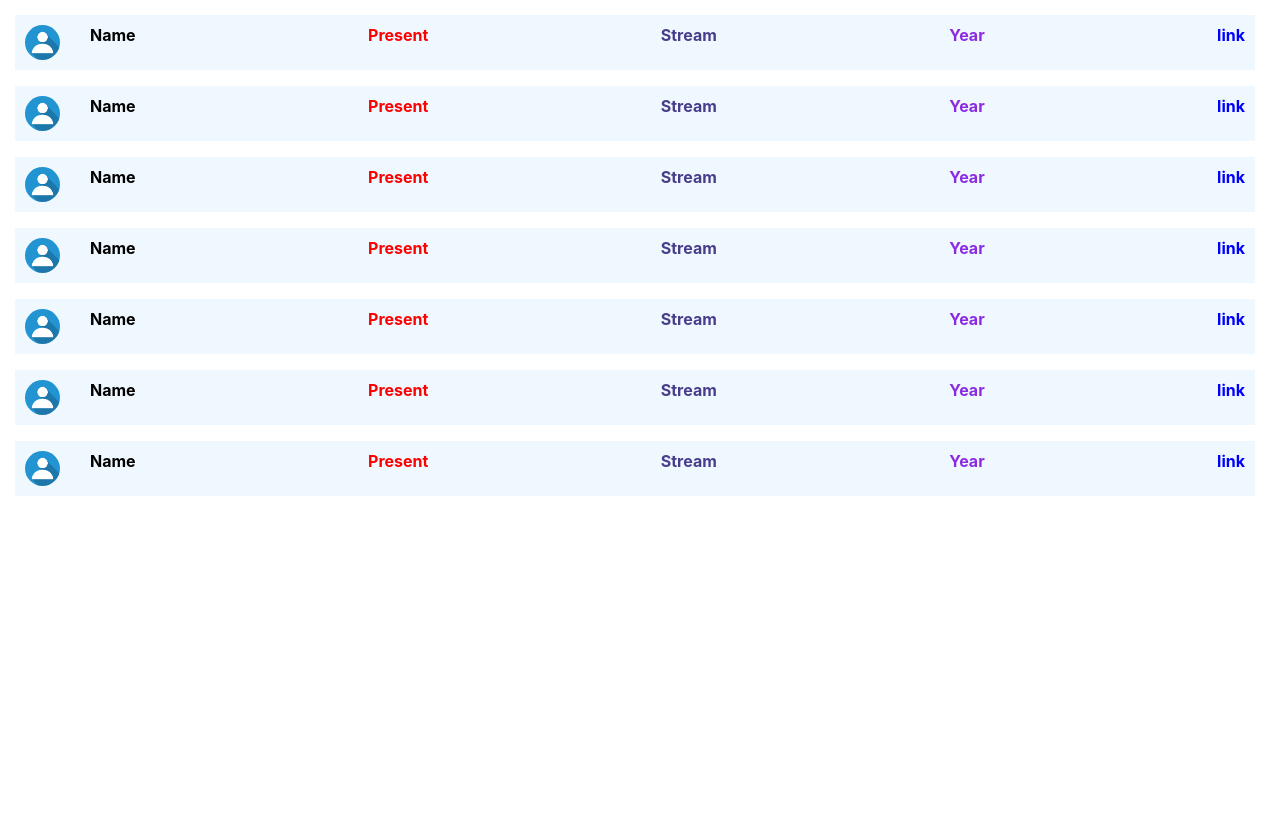
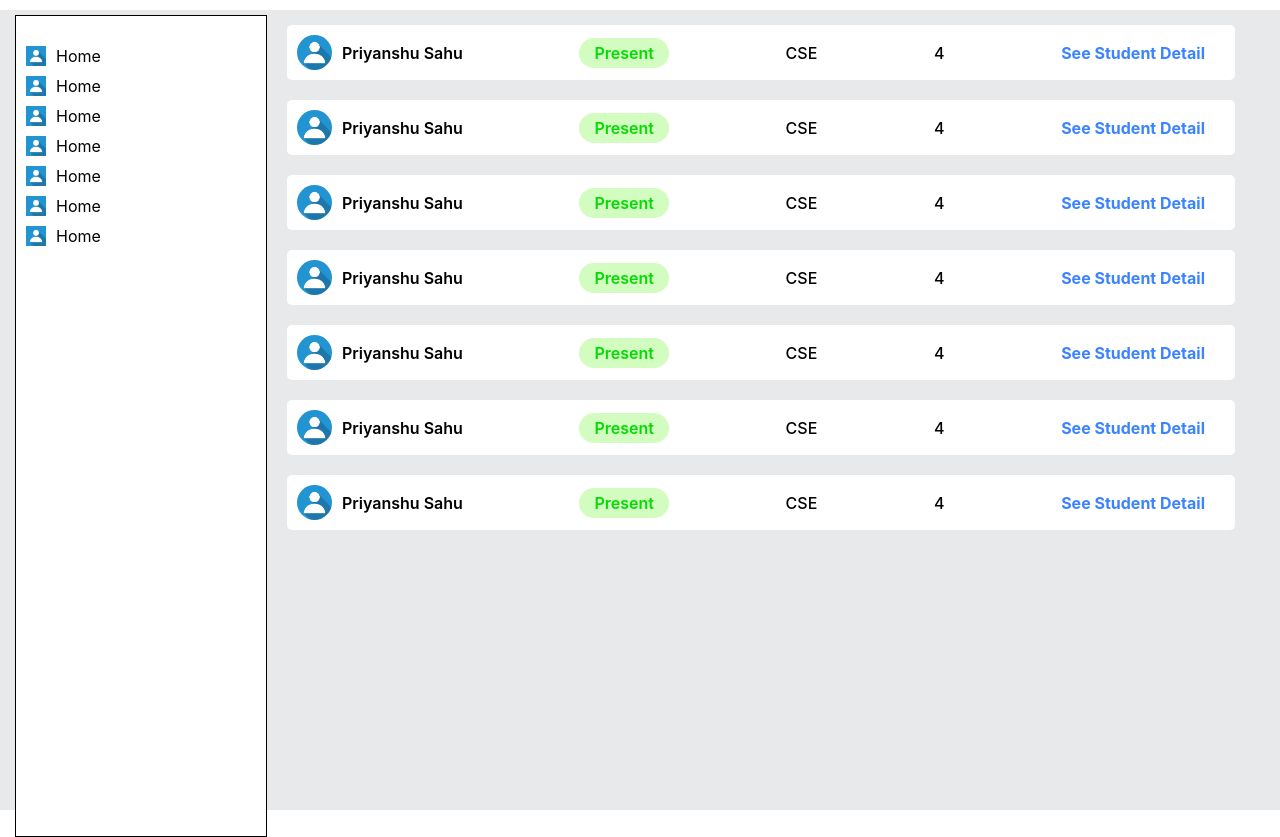
Before and after one commit to PriyanshuSahu2002/attendance_react_app, a React (Create React App) app: page / in a window 1280 px wide. Before the commit the page ends 800 px from the top, so only its background shows below. Built offline with nearby package versions, Linux system fonts and the light colour scheme.

Commit message:
Side Bar Layout Added And Fixed Student Attendance List

```diff
--- a/src/App.jsx
+++ b/src/App.jsx
@@ -5,7 +5,7 @@ import Home from './Pages/Home';
 
 function App() {
   return (
-    <div>
+    <div style={{backgroundColor:"rgb(231,233,235)",height:"100vh"}}>
       <Home />
     </div>
   );
--- a/src/Components/Sheet.jsx
+++ b/src/Components/Sheet.jsx
@@ -4,16 +4,19 @@ import Img from '../Image/img.jpg'
 
 
 const Container = styled.div`
-    background-color: aliceblue;
+    background-color: white;
     display: flex;
     flex-wrap: wrap;
     justify-content: space-between;
     padding: 10px;
+    align-items: center;
+    border-radius: 5px;
+    margin:10px 20px;
 `
 
 const Pack = styled.div`
 display:flex;
-
+align-items: center;
 `
 
 const CoverImg = styled.img`
@@ -21,25 +24,37 @@ const CoverImg = styled.img`
     border-radius: 50px;
 `
 const Name = styled.div`
-    margin-left: 30px;
-    font-weight: bold;
+margin-left: 10px;
+        color:black;
+    font-weight: 600;
 `
 const Attendance = styled.div`
-color: red;
+background-color: #d3fcc0;
+border: 0px solid;
+border-radius: 20px;
+padding: 5px;
 font-weight: bold;
+`
 
+const AttendanceText = styled.span`
+padding: 10px;
+color: #03db03;
+font-weight: 600;
 `
 const Stream = styled.div`
-color: darkslateblue;
-font-weight: bold;
+color: black;
+font-weight: 500;
 `
 const Year = styled.div`
-color: blueviolet;
-font-weight: bold;
+color: black;
+
+font-weight: 500;
 `
 const Detail = styled.a`
-color: blue;
-font-weight: bold;
+color: #3b83ff;
+font-weight: 700;
+margin-right: 20px;
+
 `
 
 const Sheet = () => {
@@ -47,11 +62,11 @@ const Sheet = () => {
         <Container>
             <Pack>
             <CoverImg src={Img} alt="Article Cover" />
-            <Name>Name</Name></Pack>
-            <Attendance>Present</Attendance>
-            <Stream>Stream</Stream>
-            <Year>Year</Year>
-            <Detail>link</Detail>
+            <Name>Priyanshu Sahu</Name></Pack>
+            <Attendance><AttendanceText>Present</AttendanceText></Attendance>
+            <Stream>CSE</Stream>
+            <Year>4</Year>
+            <Detail>See Student Detail</Detail>
         </Container>
     )
 }
--- /dev/null
+++ b/src/Components/SideBarItems.jsx
@@ -0,0 +1,26 @@
+import React from 'react'
+import styled from 'styled-components'
+import Img from '../Image/img.jpg'
+const Container = styled.div`
+    display: flex;
+    justify-content: left;
+    margin: 10px;
+`
+const Icon = styled.img`
+    width: 20px;
+    height: 20px;
+
+`
+const Label = styled.span`
+margin-left: 10px;
+`
+const SideBarItems = () => {
+  return (
+    <Container>
+        <Icon src={Img}/>
+        <Label>Home</Label>
+    </Container>
+  )
+}
+
+export default SideBarItems
--- /dev/null
+++ b/src/Components/Sidebar.jsx
@@ -0,0 +1,33 @@
+import React from 'react'
+import styled from 'styled-components'
+import SideBarItems from './SideBarItems'
+
+
+const Container = styled.div`
+    float: left;
+    border: 1px solid;
+    width: 250px;
+    height: ${props=>props.sizeY}px;
+    background-color: white;
+    position: relative;
+    overflow-x: hidden;
+    z-index: 1;
+    top: 0;
+    padding-top: 20px  ;
+    left: 0;
+`
+const Sidebar = () => {
+  return (
+    <Container sizeY = {window.innerHeight}>
+        <SideBarItems/>
+        <SideBarItems/>
+        <SideBarItems/>
+        <SideBarItems/>
+        <SideBarItems/>
+        <SideBarItems/>
+        <SideBarItems/>
+    </Container>
+  )
+}
+
+export default Sidebar
--- a/src/Pages/Attendence.jsx
+++ b/src/Pages/Attendence.jsx
@@ -4,8 +4,8 @@ import Sheet from '../Components/Sheet'
 
 
 const Container = styled.div`
-display: grid;
-gap: 1rem;
+display: flex;
+flex-direction: column;
 `
 
 const Attendence = () => {
--- a/src/Pages/Home.jsx
+++ b/src/Pages/Home.jsx
@@ -2,21 +2,24 @@ import React from 'react'
 // import Card from '../Components/Card'
 // import Navbar from '../Components/Navbar'
 import styled from 'styled-components'
+import Sidebar from '../Components/Sidebar';
 // import Cards from '../Components/Cards'
 import Attendence from './Attendence'
 
 
 const Container = styled.div`
-margin:10px;
-margin-right:20px;
-padding:5px;
-`
+
+  margin: 10px;
+  margin-right: 20px;
+  padding: 5px;
+`;
 
 const Home = () => {
     return (
         <Container>
             {/* <Navbar />
             <Cards />    */}
+            <Sidebar/>
             <Attendence/>
         </Container>
     )
```
Also changed, not shown: src/Components/Card.jsx (+36 -31 lines), src/Components/Cards.jsx (+19 -20 lines), src/Components/ProgressBar/ProgressBar.js (+5 -5 lines).
